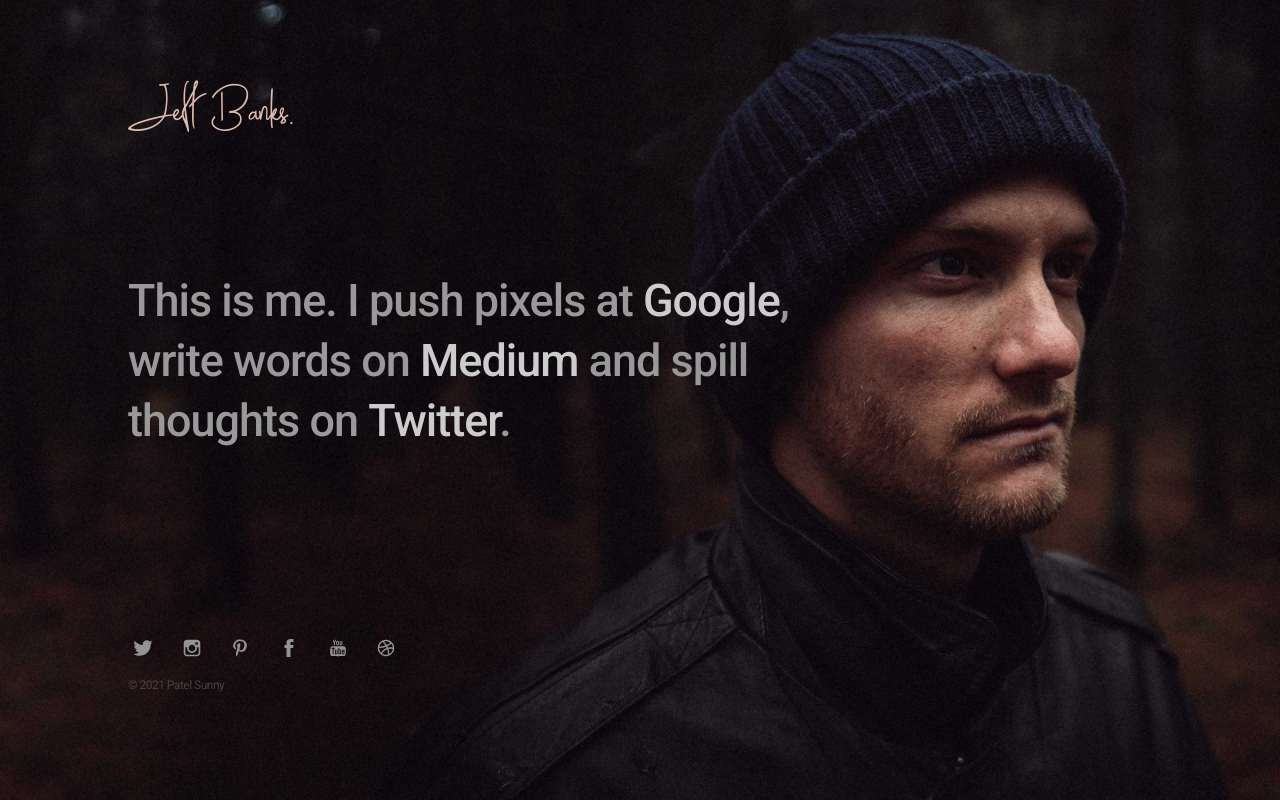
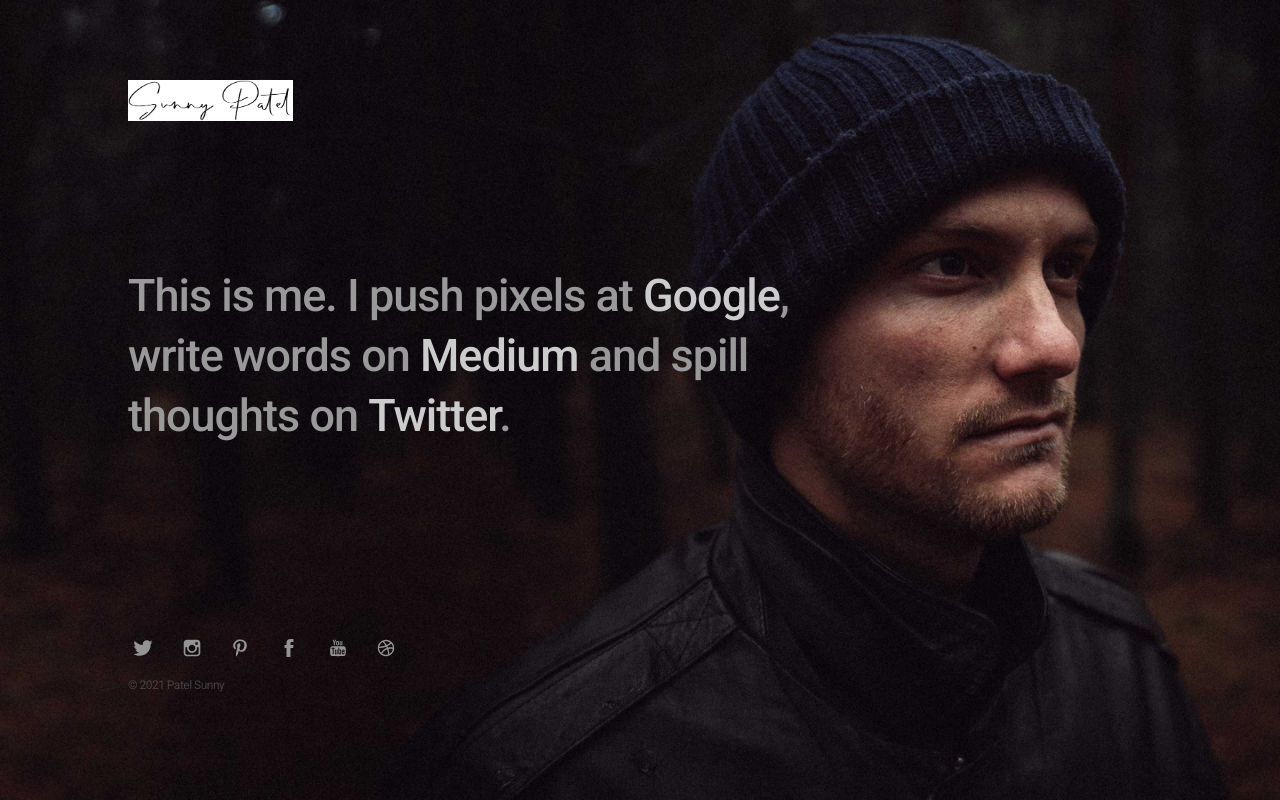
Before and after one commit to vividsunny/vividsunny.github.io, a plain HTML site: page index.html in a window 1280 px wide. Drawn offline with Linux system fonts and the light colour scheme.

Commit message:
Change Image

```diff
--- a/index.html
+++ b/index.html
@@ -42,7 +42,7 @@
 
 		<div class="logo">
 
-			<img src="images/logo.png" alt="Logo" />
+			<img src="images/sunny.png" alt="Logo" />
 
 		</div>
 
```
Also changed, not shown: images/sunny.png (added).
